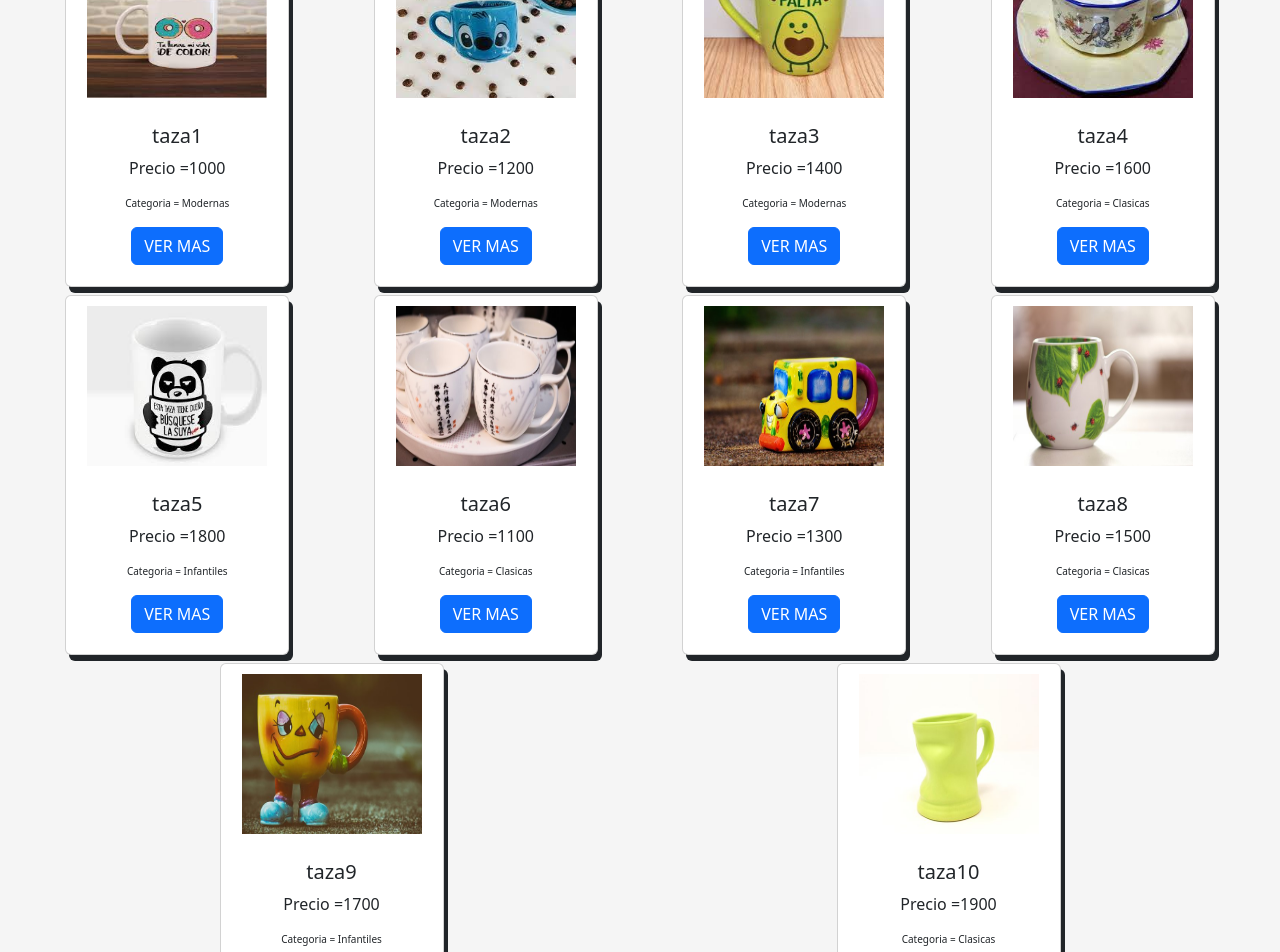
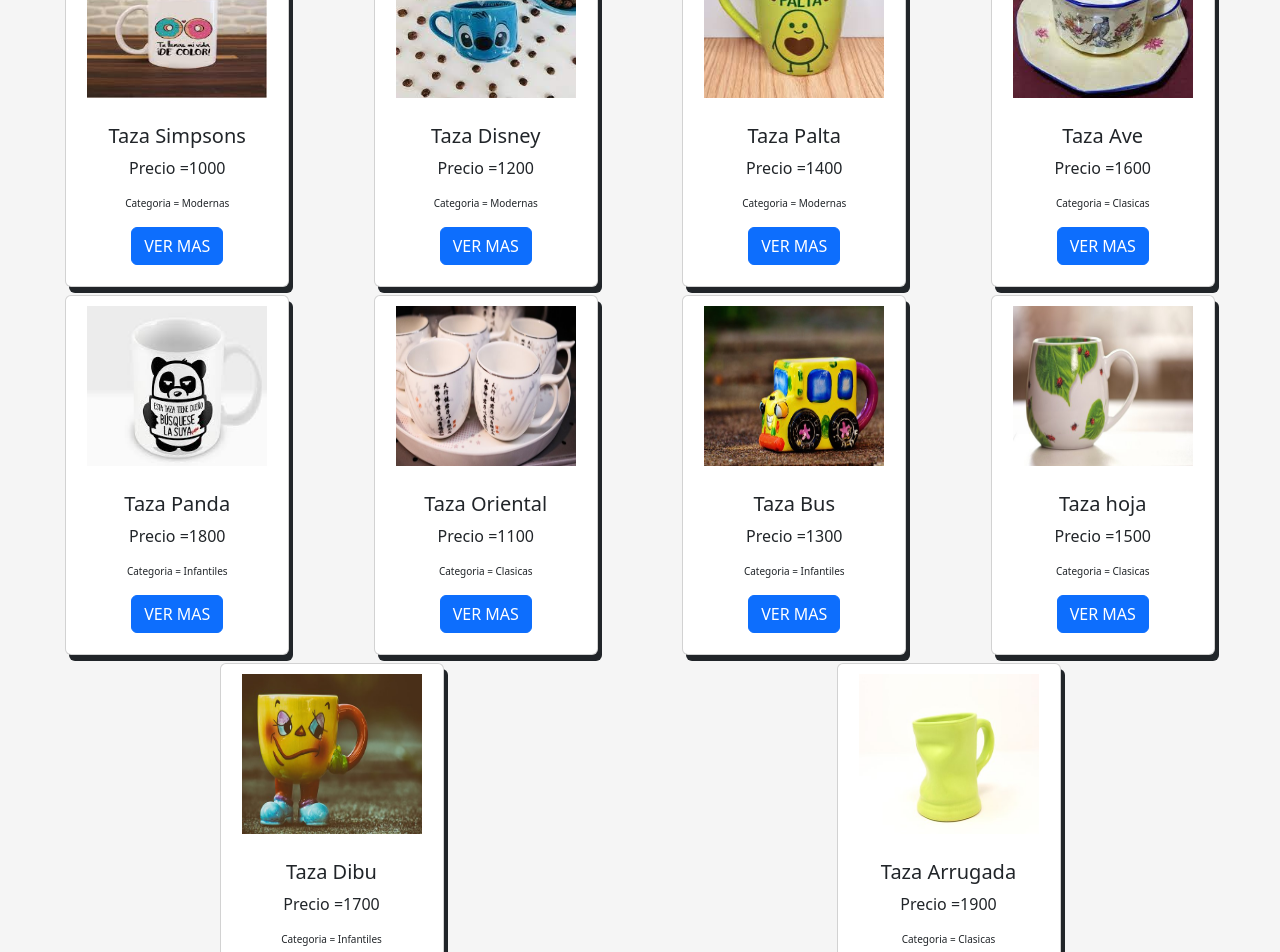
Before and after one commit to emigillini/EntregaFinal-Gillini-React, a React (Create React App) app: page / in a window 1280 px wide. Shown: the part 420-1372 px from the top of the page. Built offline with nearby package versions, Linux system fonts and the light colour scheme.

Commit message:
preentrega1-gillini

```diff
--- a/package.json
+++ b/package.json
@@ -20,6 +20,7 @@
     "react-router-dom": "^6.9.0",
     "react-scripts": "5.0.1",
     "sass": "^1.58.3",
+    "sweetalert": "^2.1.2",
     "web-vitals": "^2.1.4"
   },
   "scripts": {
--- a/src/App.js
+++ b/src/App.js
@@ -16,7 +16,6 @@ import { ItemDetailContainer } from './components/ItemDetailContainer/ItemDetail
 
 
 function App() {
-
 
   return (
     <BrowserRouter>
--- a/src/data/data.js
+++ b/src/data/data.js
@@ -12,13 +12,13 @@ import taza10 from '../imagenes/diaptaza4.jpg'
 
 
 export const data=[
-    {id:1, name: "taza1", precio: 1000 ,img: taza1, categoria: "Modernas", description: "La taza está hecha de cerámica de alta calidad y ha sido horneada a altas temperaturas para asegurar su durabilidad y resistencia. Además, su diseño es elegante y moderno, con una superficie lisa y un acabado brillante.La taza tiene una capacidad de 350 ml, lo que la convierte en el tamaño perfecto para tu café, té, chocolate caliente o cualquier otra bebida que desees disfrutar. También es apta para microondas y lavavajillas, lo que la hace muy práctica y fácil de limpiar."},
-    {id:2, name: "taza2", precio: 1200 ,img:taza2, categoria: "Modernas" , description: "La taza está hecha de cerámica de alta calidad y ha sido horneada a altas temperaturas para asegurar su durabilidad y resistencia. Además, su diseño es elegante y moderno, con una superficie lisa y un acabado brillante.La taza tiene una capacidad de 350 ml, lo que la convierte en el tamaño perfecto para tu café, té, chocolate caliente o cualquier otra bebida que desees disfrutar. También es apta para microondas y lavavajillas, lo que la hace muy práctica y fácil de limpiar."},
-    {id:3, name: "taza3", precio: 1400 ,img:taza3, categoria: "Modernas" , description: "La taza está hecha de cerámica de alta calidad y ha sido horneada a altas temperaturas para asegurar su durabilidad y resistencia. Además, su diseño es elegante y moderno, con una superficie lisa y un acabado brillante.La taza tiene una capacidad de 350 ml, lo que la convierte en el tamaño perfecto para tu café, té, chocolate caliente o cualquier otra bebida que desees disfrutar. También es apta para microondas y lavavajillas, lo que la hace muy práctica y fácil de limpiar."},
-    {id:4, name: "taza4", precio: 1600 ,img:taza4, categoria: "Clasicas" , description: "La taza está hecha de cerámica de alta calidad y ha sido horneada a altas temperaturas para asegurar su durabilidad y resistencia. Además, su diseño es elegante y moderno, con una superficie lisa y un acabado brillante.La taza tiene una capacidad de 350 ml, lo que la convierte en el tamaño perfecto para tu café, té, chocolate caliente o cualquier otra bebida que desees disfrutar. También es apta para microondas y lavavajillas, lo que la hace muy práctica y fácil de limpiar."},
-    {id:5, name: "taza5", precio: 1800 ,img:taza10, categoria: "Infantiles" , description: "La taza está hecha de cerámica de alta calidad y ha sido horneada a altas temperaturas para asegurar su durabilidad y resistencia. Además, su diseño es elegante y moderno, con una superficie lisa y un acabado brillante.La taza tiene una capacidad de 350 ml, lo que la convierte en el tamaño perfecto para tu café, té, chocolate caliente o cualquier otra bebida que desees disfrutar. También es apta para microondas y lavavajillas, lo que la hace muy práctica y fácil de limpiar."},
-    {id:6, name: "taza6", precio: 1100 ,img:taza6, categoria: "Clasicas" , description: "La taza está hecha de cerámica de alta calidad y ha sido horneada a altas temperaturas para asegurar su durabilidad y resistencia. Además, su diseño es elegante y moderno, con una superficie lisa y un acabado brillante.La taza tiene una capacidad de 350 ml, lo que la convierte en el tamaño perfecto para tu café, té, chocolate caliente o cualquier otra bebida que desees disfrutar. También es apta para microondas y lavavajillas, lo que la hace muy práctica y fácil de limpiar."},
-    {id:7, name: "taza7", precio: 1300 ,img:taza7, categoria: "Infantiles" , description: "La taza está hecha de cerámica de alta calidad y ha sido horneada a altas temperaturas para asegurar su durabilidad y resistencia. Además, su diseño es elegante y moderno, con una superficie lisa y un acabado brillante.La taza tiene una capacidad de 350 ml, lo que la convierte en el tamaño perfecto para tu café, té, chocolate caliente o cualquier otra bebida que desees disfrutar. También es apta para microondas y lavavajillas, lo que la hace muy práctica y fácil de limpiar." },
-    {id:8, name: "taza8", precio: 1500 ,img:taza8, categoria: "Clasicas" , description: "La taza está hecha de cerámica de alta calidad y ha sido horneada a altas temperaturas para asegurar su durabilidad y resistencia. Además, su diseño es elegante y moderno, con una superficie lisa y un acabado brillante.La taza tiene una capacidad de 350 ml, lo que la convierte en el tamaño perfecto para tu café, té, chocolate caliente o cualquier otra bebida que desees disfrutar. También es apta para microondas y lavavajillas, lo que la hace muy práctica y fácil de limpiar."},
-    {id:9, name: "taza9", precio: 1700 ,img:taza9, categoria: "Infantiles" , description: "La taza está hecha de cerámica de alta calidad y ha sido horneada a altas temperaturas para asegurar su durabilidad y resistencia. Además, su diseño es elegante y moderno, con una superficie lisa y un acabado brillante.La taza tiene una capacidad de 350 ml, lo que la convierte en el tamaño perfecto para tu café, té, chocolate caliente o cualquier otra bebida que desees disfrutar. También es apta para microondas y lavavajillas, lo que la hace muy práctica y fácil de limpiar."},
-    {id:10, name: "taza10", precio: 1900 ,img:taza5, categoria: "Clasicas" , description: "La taza está hecha de cerámica de alta calidad y ha sido horneada a altas temperaturas para asegurar su durabilidad y resistencia. Además, su diseño es elegante y moderno, con una superficie lisa y un acabado brillante.La taza tiene una capacidad de 350 ml, lo que la convierte en el tamaño perfecto para tu café, té, chocolate caliente o cualquier otra bebida que desees disfrutar. También es apta para microondas y lavavajillas, lo que la hace muy práctica y fácil de limpiar."}]
+    {id:1, name: "Taza Simpsons", precio: 1000 ,img: taza1, categoria: "Modernas", description: "La taza está hecha de cerámica de alta calidad y ha sido horneada a altas temperaturas para asegurar su durabilidad y resistencia. Además, su diseño es elegante y moderno, con una superficie lisa y un acabado brillante.La taza tiene una capacidad de 350 ml, lo que la convierte en el tamaño perfecto para tu café, té, chocolate caliente o cualquier otra bebida que desees disfrutar. También es apta para microondas y lavavajillas, lo que la hace muy práctica y fácil de limpiar."},
+    {id:2, name: "Taza Disney", precio: 1200 ,img:taza2, categoria: "Modernas" , description: "La taza está hecha de cerámica de alta calidad y ha sido horneada a altas temperaturas para asegurar su durabilidad y resistencia. Además, su diseño es elegante y moderno, con una superficie lisa y un acabado brillante.La taza tiene una capacidad de 350 ml, lo que la convierte en el tamaño perfecto para tu café, té, chocolate caliente o cualquier otra bebida que desees disfrutar. También es apta para microondas y lavavajillas, lo que la hace muy práctica y fácil de limpiar."},
+    {id:3, name: "Taza Palta", precio: 1400 ,img:taza3, categoria: "Modernas" , description: "La taza está hecha de cerámica de alta calidad y ha sido horneada a altas temperaturas para asegurar su durabilidad y resistencia. Además, su diseño es elegante y moderno, con una superficie lisa y un acabado brillante.La taza tiene una capacidad de 350 ml, lo que la convierte en el tamaño perfecto para tu café, té, chocolate caliente o cualquier otra bebida que desees disfrutar. También es apta para microondas y lavavajillas, lo que la hace muy práctica y fácil de limpiar."},
+    {id:4, name: "Taza Ave", precio: 1600 ,img:taza4, categoria: "Clasicas" , description: "La taza está hecha de cerámica de alta calidad y ha sido horneada a altas temperaturas para asegurar su durabilidad y resistencia. Además, su diseño es elegante y moderno, con una superficie lisa y un acabado brillante.La taza tiene una capacidad de 350 ml, lo que la convierte en el tamaño perfecto para tu café, té, chocolate caliente o cualquier otra bebida que desees disfrutar. También es apta para microondas y lavavajillas, lo que la hace muy práctica y fácil de limpiar."},
+    {id:5, name: "Taza Panda", precio: 1800 ,img:taza10, categoria: "Infantiles" , description: "La taza está hecha de cerámica de alta calidad y ha sido horneada a altas temperaturas para asegurar su durabilidad y resistencia. Además, su diseño es elegante y moderno, con una superficie lisa y un acabado brillante.La taza tiene una capacidad de 350 ml, lo que la convierte en el tamaño perfecto para tu café, té, chocolate caliente o cualquier otra bebida que desees disfrutar. También es apta para microondas y lavavajillas, lo que la hace muy práctica y fácil de limpiar."},
+    {id:6, name: "Taza Oriental", precio: 1100 ,img:taza6, categoria: "Clasicas" , description: "La taza está hecha de cerámica de alta calidad y ha sido horneada a altas temperaturas para asegurar su durabilidad y resistencia. Además, su diseño es elegante y moderno, con una superficie lisa y un acabado brillante.La taza tiene una capacidad de 350 ml, lo que la convierte en el tamaño perfecto para tu café, té, chocolate caliente o cualquier otra bebida que desees disfrutar. También es apta para microondas y lavavajillas, lo que la hace muy práctica y fácil de limpiar."},
+    {id:7, name: "Taza Bus", precio: 1300 ,img:taza7, categoria: "Infantiles" , description: "La taza está hecha de cerámica de alta calidad y ha sido horneada a altas temperaturas para asegurar su durabilidad y resistencia. Además, su diseño es elegante y moderno, con una superficie lisa y un acabado brillante.La taza tiene una capacidad de 350 ml, lo que la convierte en el tamaño perfecto para tu café, té, chocolate caliente o cualquier otra bebida que desees disfrutar. También es apta para microondas y lavavajillas, lo que la hace muy práctica y fácil de limpiar." },
+    {id:8, name: "Taza hoja", precio: 1500 ,img:taza8, categoria: "Clasicas" , description: "La taza está hecha de cerámica de alta calidad y ha sido horneada a altas temperaturas para asegurar su durabilidad y resistencia. Además, su diseño es elegante y moderno, con una superficie lisa y un acabado brillante.La taza tiene una capacidad de 350 ml, lo que la convierte en el tamaño perfecto para tu café, té, chocolate caliente o cualquier otra bebida que desees disfrutar. También es apta para microondas y lavavajillas, lo que la hace muy práctica y fácil de limpiar."},
+    {id:9, name: "Taza Dibu", precio: 1700 ,img:taza9, categoria: "Infantiles" , description: "La taza está hecha de cerámica de alta calidad y ha sido horneada a altas temperaturas para asegurar su durabilidad y resistencia. Además, su diseño es elegante y moderno, con una superficie lisa y un acabado brillante.La taza tiene una capacidad de 350 ml, lo que la convierte en el tamaño perfecto para tu café, té, chocolate caliente o cualquier otra bebida que desees disfrutar. También es apta para microondas y lavavajillas, lo que la hace muy práctica y fácil de limpiar."},
+    {id:10, name: "Taza Arrugada", precio: 1900 ,img:taza5, categoria: "Clasicas" , description: "La taza está hecha de cerámica de alta calidad y ha sido horneada a altas temperaturas para asegurar su durabilidad y resistencia. Además, su diseño es elegante y moderno, con una superficie lisa y un acabado brillante.La taza tiene una capacidad de 350 ml, lo que la convierte en el tamaño perfecto para tu café, té, chocolate caliente o cualquier otra bebida que desees disfrutar. También es apta para microondas y lavavajillas, lo que la hace muy práctica y fácil de limpiar."}]
```
Also changed, not shown: 1 other file (tests, documents, lock files or other folders).
